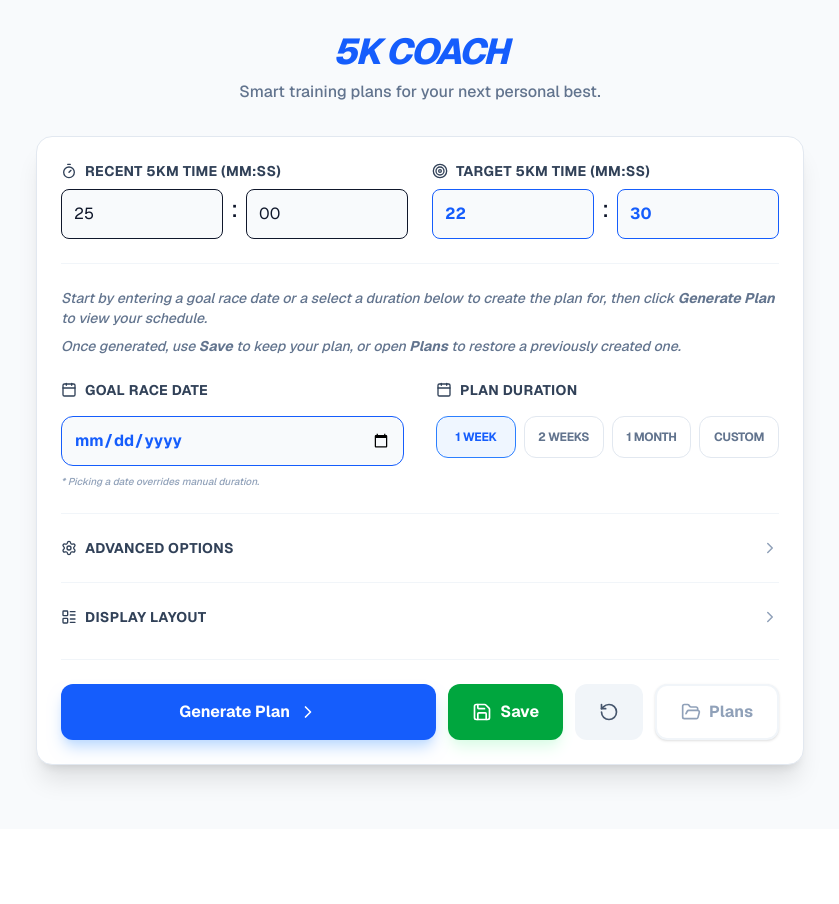
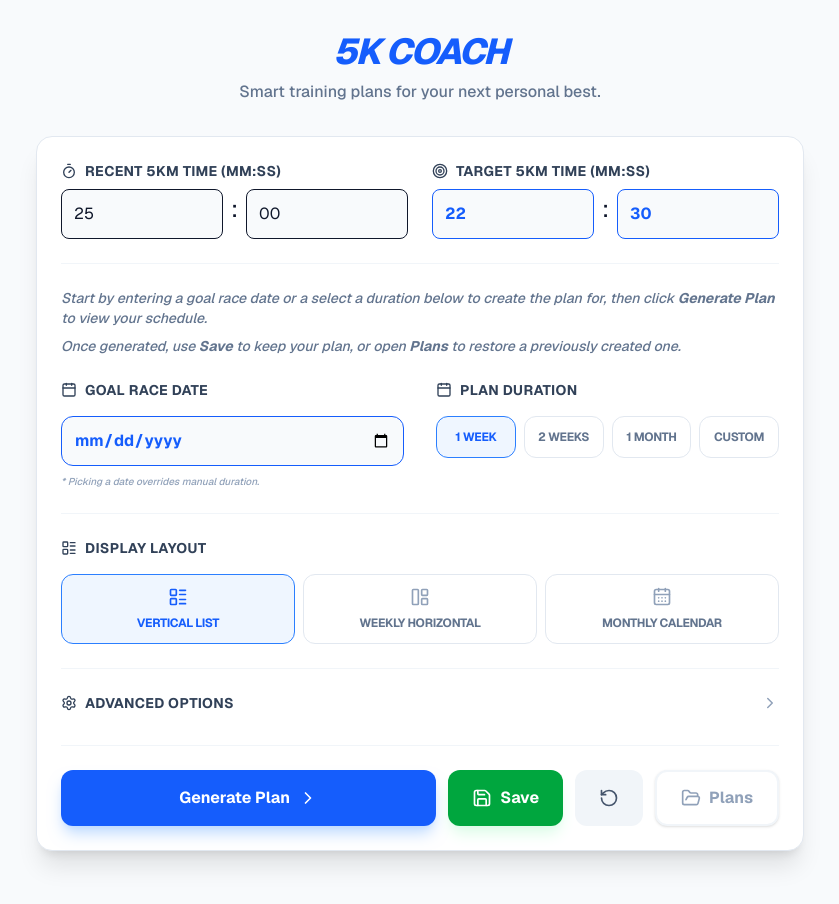
Before and after one commit to yourannoying2020/the-rundamentals, a Next.js app in the folder running-coach/: page / in a window 1280 px wide. Shown: the top 904 px of the page, without its empty margins (220-1059 px from the left). Before the commit the page ends 829 px from the top, so only its background shows below. Built offline with nearby package versions, Linux system fonts and the light colour scheme.

Commit message:
feat: more friendly ui changes

```diff
--- a/running-coach/app/components/PlanSettings.tsx
+++ b/running-coach/app/components/PlanSettings.tsx
@@ -25,8 +25,6 @@ interface PlanSettingsProps {
   setGoalRaceDate: (val: string | undefined) => void; // New prop
   difficulty: number;
   setDifficulty: (val: number) => void;
-  isLayoutExpanded: boolean;
-  setIsLayoutExpanded: (val: boolean) => void;
   isAdvancedExpanded: boolean;
   setIsAdvancedExpanded: (val: boolean) => void;
   activeId: string | null;
@@ -121,6 +119,15 @@ export const PlanSettings = (props: PlanSettingsProps) => {
     </div>
 
     <div className="mt-6 pt-6 border-t border-slate-100">
+      <label className="flex items-center gap-2 text-sm font-bold text-slate-700 mb-4 uppercase tracking-wide">
+        <LayoutList size={16} /> Display Layout
+      </label>
+      <div className="mt-4">
+        <LayoutSelector value={props.viewMode} onChange={props.setViewMode} />
+      </div>
+    </div>
+
+    <div className="mt-6 pt-6 border-t border-slate-100">
       <button onClick={() => props.setIsAdvancedExpanded(!props.isAdvancedExpanded)} className="flex items-center justify-between w-full group">
         <span className="flex items-center gap-2 text-sm font-bold text-slate-700 uppercase tracking-wide group-hover:text-blue-600 transition-colors">
           <Settings size={16} /> Advanced Options
@@ -183,24 +190,6 @@ export const PlanSettings = (props: PlanSettingsProps) => {
       </AnimatePresence>
     </div>
 
-    <div className="mt-6 pt-6 border-t border-slate-100">
-      <button onClick={() => props.setIsLayoutExpanded(!props.isLayoutExpanded)} className="flex items-center justify-between w-full group">
-        <span className="flex items-center gap-2 text-sm font-bold text-slate-700 uppercase tracking-wide group-hover:text-blue-600 transition-colors">
-          <LayoutList size={16} /> Display Layout
-        </span>
-        {props.isLayoutExpanded ? <ChevronDown size={18} className="text-slate-400" /> : <ChevronRight size={18} className="text-slate-400" />}
-      </button>
-      <AnimatePresence>
-        {props.isLayoutExpanded && (
-          <motion.div initial={{ height: 0, opacity: 0 }} animate={{ height: 'auto', opacity: 1 }} exit={{ height: 0, opacity: 0 }} transition={{ duration: 0.3, ease: 'easeInOut' }} className="overflow-hidden">
-            <div className="mt-4">
-              <LayoutSelector value={props.viewMode} onChange={props.setViewMode} />
-            </div>
-          </motion.div>
-        )}
-      </AnimatePresence>
-    </div>
-
     <div className="mt-8 pt-6 border-t border-slate-100 flex flex-col md:flex-row gap-3">
       <button onClick={props.onGenerate} className="flex-1 bg-blue-600 hover:bg-blue-700 text-white font-bold py-4 rounded-xl transition-all flex items-center justify-center gap-2 shadow-lg shadow-blue-200">
         Generate Plan <ChevronRight size={20} />
--- a/running-coach/app/page.tsx
+++ b/running-coach/app/page.tsx
@@ -26,7 +26,6 @@ export default function RunningCoach() {
   const [longRunDay, setLongRunDay] = useState<DayOfWeekSchema>((defaultSettings as any).longRunDay || 'Sunday');
   const [goalRaceDate, setGoalRaceDate] = useState<string | undefined>(defaultSettings.goalRaceDate); // New state for goal race date
   const [difficulty, setDifficulty] = useState(defaultSettings.difficulty);
-  const [isLayoutExpanded, setIsLayoutExpanded] = useState(defaultSettings.isLayoutExpanded);
   const [isAdvancedExpanded, setIsAdvancedExpanded] = useState(defaultSettings.isAdvancedExpanded);
   const [settingsError, setSettingsError] = useState(false);
 
@@ -45,10 +44,9 @@ export default function RunningCoach() {
     setStartDay(defaults.startDay);
     setLongRunDay(defaults.longRunDay);
     setGoalRaceDate(defaults.goalRaceDate); // Reset goalRaceDate
-    setIsLayoutExpanded(defaults.isLayoutExpanded);
     setIsAdvancedExpanded(defaults.isAdvancedExpanded);
     setSettingsError(false);
-  }, [setCurrentTime, setTargetTime, setDuration, setCustomDays, setViewMode, setDifficulty, setStartDay, setLongRunDay, setGoalRaceDate, setIsLayoutExpanded, setIsAdvancedExpanded, setSettingsError]);
+  }, [setCurrentTime, setTargetTime, setDuration, setCustomDays, setViewMode, setDifficulty, setStartDay, setLongRunDay, setGoalRaceDate, setIsAdvancedExpanded, setSettingsError]);
 
   useEffect(() => {
     isMounted.current = true;
@@ -71,7 +69,6 @@ export default function RunningCoach() {
             setStartDay(data.startDay ?? defaultSettings.startDay);
             setLongRunDay(data.longRunDay ?? defaultSettings.longRunDay);
             setGoalRaceDate(data.goalRaceDate ?? defaultSettings.goalRaceDate); // Load goalRaceDate
-            setIsLayoutExpanded(data.isLayoutExpanded ?? defaultSettings.isLayoutExpanded);
             setIsAdvancedExpanded(data.isAdvancedExpanded ?? defaultSettings.isAdvancedExpanded);
           });
         } else {
@@ -91,9 +88,9 @@ export default function RunningCoach() {
   useEffect(() => {
     if (!isMounted.current) return;
     storage.set('running-coach-settings', {
-      currentTime, targetTime, duration, customDays, viewMode, difficulty, startDay, longRunDay, goalRaceDate, isLayoutExpanded, isAdvancedExpanded
+      currentTime, targetTime, duration, customDays, viewMode, difficulty, startDay, longRunDay, goalRaceDate, isAdvancedExpanded
     });
-  }, [currentTime, targetTime, duration, customDays, viewMode, difficulty, startDay, longRunDay, goalRaceDate, isLayoutExpanded, isAdvancedExpanded]);
+  }, [currentTime, targetTime, duration, customDays, viewMode, difficulty, startDay, longRunDay, goalRaceDate, isAdvancedExpanded]);
 
   const handleExportPDF = async () => {
     // Native browser print is the most reliable way to preserve Tailwind styles
@@ -155,7 +152,6 @@ export default function RunningCoach() {
           longRunDay={longRunDay} setLongRunDay={setLongRunDay}
           goalRaceDate={goalRaceDate} setGoalRaceDate={setGoalRaceDate}
           difficulty={difficulty} setDifficulty={setDifficulty}
-          isLayoutExpanded={isLayoutExpanded} setIsLayoutExpanded={setIsLayoutExpanded}
           isAdvancedExpanded={isAdvancedExpanded} setIsAdvancedExpanded={setIsAdvancedExpanded}
           activeId={activeId}
           onGenerate={() => generatePlan({ currentTime, targetTime, duration: calculatedDuration, customDays: calculatedDuration, difficulty, startDay, longRunDay, goalRaceDate })}
--- a/running-coach/app/schemas.ts
+++ b/running-coach/app/schemas.ts
@@ -42,6 +42,5 @@ export const SavedPlansSchema = z.record(
 
 export const SettingsSchema = PlanConfigSchema.extend({
   viewMode: z.enum(['vertical', 'horizontal', 'calendar']).default('vertical'),
-  isLayoutExpanded: z.boolean().default(false),
   isAdvancedExpanded: z.boolean().default(false),
 });
```
